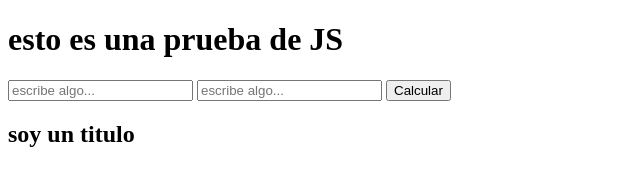
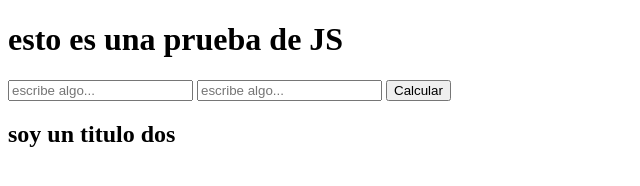
Before and after one commit to frankbenitez98/manipulacion, a plain HTML site: page index.html in a window 1280 px wide. Shown: the full height of the page, 0-640 px from the left. Drawn offline with Linux system fonts and the light colour scheme.

Commit message:
cambios recientes

```diff
--- a/index.html
+++ b/index.html
@@ -13,7 +13,7 @@
         <input id="calculo2" type="text" placeholder="escribe algo...">
         <button id="btn">Calcular</button>
         <p id="result"></p>
-        <h2>soy un titulo</h2>
+        <h2>soy un titulo dos</h2>
     </main>
     <script src="./script.js"></script>
 </body>
```
Also changed, not shown: 1 other file.
